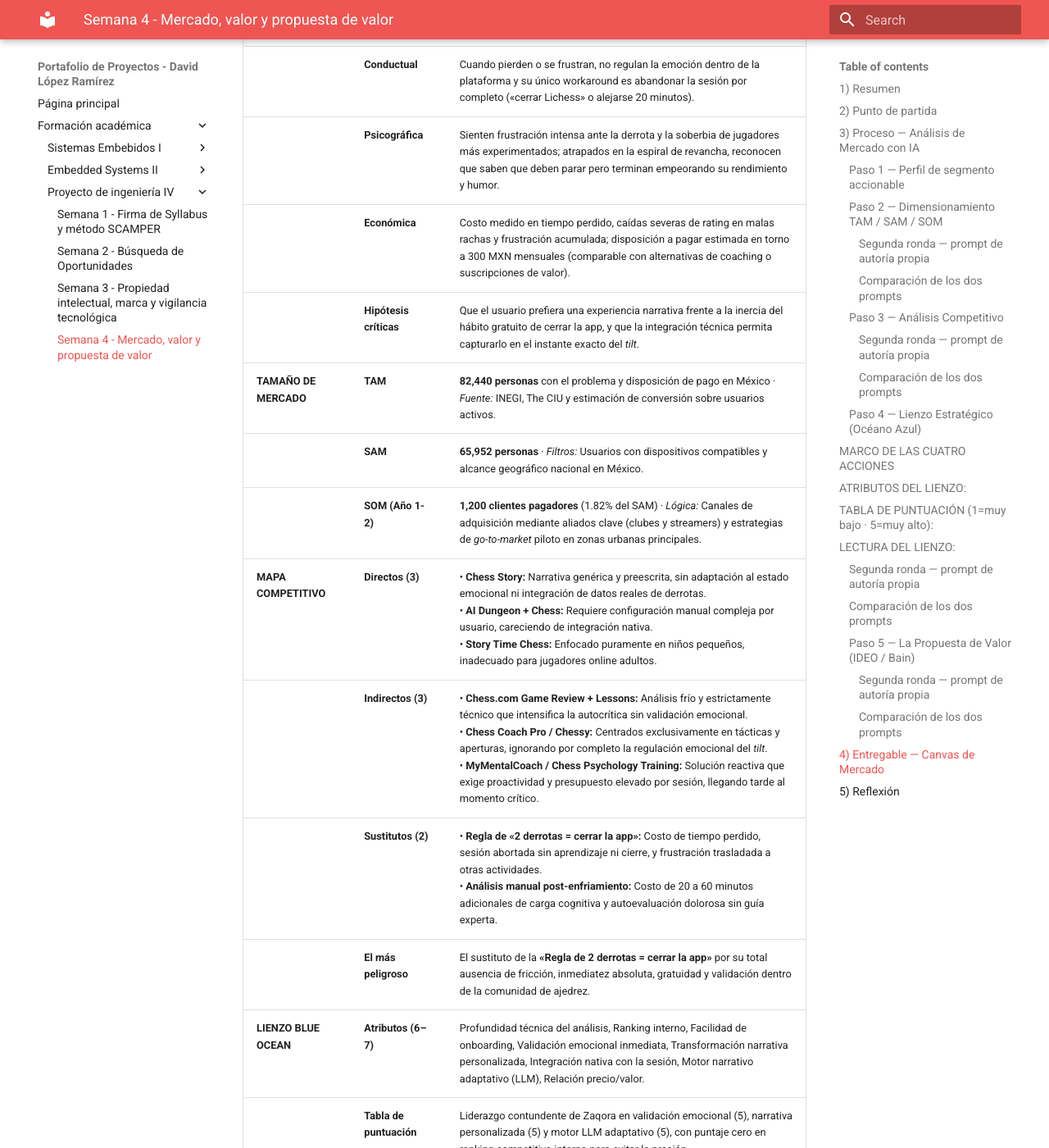
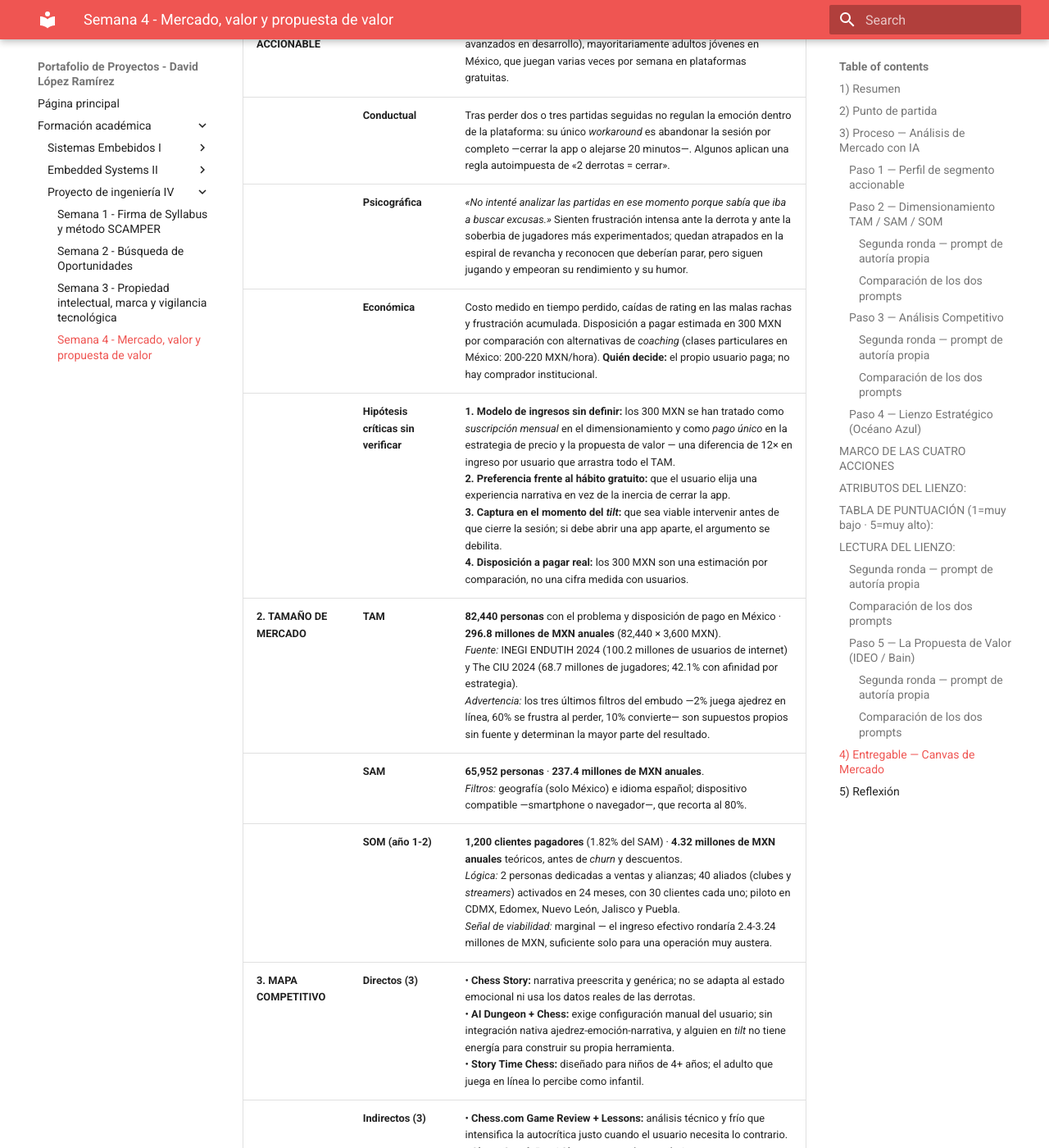
Before and after one commit to Vidddda/Portafolio-193167, an MkDocs documentation site: the page built from docs/pi4_s4.md, in a window 1280 px wide and 1400 px high, scrolled down 9672 px. Shown: the whole window at 82% size. Built offline with MkDocs 1.6.1 and Material for MkDocs 9.7.7, drawn with Linux system fonts in a browser that asks for light colours; some of the changed text lies outside the part shown.

Commit message:
PI4 S4: actualiza el Canvas de Mercado con los hallazgos vigentes
Reescribe el entregable siguiendo los campos de la plantilla del curso:
agrega las hipotesis criticas sin verificar (modelo de ingresos, habito
gratuito, captura en el tilt y disposicion a pagar), la advertencia
sobre los filtros sin fuente del TAM, la tabla de puntuacion completa
del lienzo y la advertencia de oceano rojo. Consolida los atributos del
lienzo de ocho a siete fusionando narrativa personalizada y motor LLM.

Co-Authored-By: Claude Opus 5 <noreply@anthropic.com>

```diff
--- a/docs/pi4_s4.md
+++ b/docs/pi4_s4.md
@@ -926,29 +926,42 @@ Los bloques anteriores corresponden al **prompt provisto por el profesor**, que
 
 ## 4) Entregable — Canvas de Mercado
 
+**Equipo:** _David López Ramírez_ · **Concepto:** _Zaqora_
 
 | Sección del Canvas | Componente | Descripción y Hallazgos |
 | :--- | :--- | :--- |
-| **SEGMENTO ACCIONABLE** | **Demográfica** | Jugadores de ajedrez online (Lichess/Chess.com) de nivel amateur (intermedios y avanzados en desarrollo), mayoritariamente adultos jóvenes en México. |
-| | **Conductual** | Cuando pierden o se frustran, no regulan la emoción dentro de la plataforma y su único workaround es abandonar la sesión por completo («cerrar Lichess» o alejarse 20 minutos). |
-| | **Psicográfica** | Sienten frustración intensa ante la derrota y la soberbia de jugadores más experimentados; atrapados en la espiral de revancha, reconocen que saben que deben parar pero terminan empeorando su rendimiento y humor. |
-| | **Económica** | Costo medido en tiempo perdido, caídas severas de rating en malas rachas y frustración acumulada; disposición a pagar estimada en torno a 300 MXN mensuales (comparable con alternativas de coaching o suscripciones de valor). |
-| | **Hipótesis críticas** | Que el usuario prefiera una experiencia narrativa frente a la inercia del hábito gratuito de cerrar la app, y que la integración técnica permita capturarlo en el instante exacto del *tilt*. |
-| **TAMAÑO DE MERCADO** | **TAM** | **82,440 personas** con el problema y disposición de pago en México · *Fuente:* INEGI, The CIU y estimación de conversión sobre usuarios activos. |
-| | **SAM** | **65,952 personas** · *Filtros:* Usuarios con dispositivos compatibles y alcance geográfico nacional en México. |
-| | **SOM (Año 1-2)** | **1,200 clientes pagadores** (1.82% del SAM) · *Lógica:* Canales de adquisición mediante aliados clave (clubes y streamers) y estrategias de *go-to-market* piloto en zonas urbanas principales. |
-| **MAPA COMPETITIVO** | **Directos (3)** | • **Chess Story:** Narrativa genérica y preescrita, sin adaptación al estado emocional ni integración de datos reales de derrotas.<br>• **AI Dungeon + Chess:** Requiere configuración manual compleja por usuario, careciendo de integración nativa.<br>• **Story Time Chess:** Enfocado puramente en niños pequeños, inadecuado para jugadores online adultos. |
-| | **Indirectos (3)** | • **Chess.com Game Review + Lessons:** Análisis frío y estrictamente técnico que intensifica la autocrítica sin validación emocional.<br>• **Chess Coach Pro / Chessy:** Centrados exclusivamente en tácticas y aperturas, ignorando por completo la regulación emocional del *tilt*.<br>• **MyMentalCoach / Chess Psychology Training:** Solución reactiva que exige proactividad y presupuesto elevado por sesión, llegando tarde al momento crítico. |
-| | **Sustitutos (2)** | • **Regla de «2 derrotas = cerrar la app»:** Costo de tiempo perdido, sesión abortada sin aprendizaje ni cierre, y frustración trasladada a otras actividades.<br>• **Análisis manual post-enfriamiento:** Costo de 20 a 60 minutos adicionales de carga cognitiva y autoevaluación dolorosa sin guía experta. |
-| | **El más peligroso** | El sustituto de la **«Regla de 2 derrotas = cerrar la app»** por su total ausencia de fricción, inmediatez absoluta, gratuidad y validación dentro de la comunidad de ajedrez. |
-| **LIENZO BLUE OCEAN** | **Atributos (6–7)** | Profundidad técnica del análisis, Ranking interno, Facilidad de onboarding, Validación emocional inmediata, Transformación narrativa personalizada, Integración nativa con la sesión, Motor narrativo adaptativo (LLM), Relación precio/valor. |
-| | **Tabla de puntuación** | Liderazgo contundente de Zaqora en validación emocional (5), narrativa personalizada (5) y motor LLM adaptativo (5), con puntaje cero en ranking competitivo interno para evitar la presión. |
+| **1. SEGMENTO ACCIONABLE** | **Demográfica** | Jugadores de ajedrez en línea de nivel amateur (intermedios y avanzados en desarrollo), mayoritariamente adultos jóvenes en México, que juegan varias veces por semana en plataformas gratuitas. |
+| | **Conductual** | Tras perder dos o tres partidas seguidas no regulan la emoción dentro de la plataforma: su único *workaround* es abandonar la sesión por completo —cerrar la app o alejarse 20 minutos—. Algunos aplican una regla autoimpuesta de «2 derrotas = cerrar». |
+| | **Psicográfica** | *«No intenté analizar las partidas en ese momento porque sabía que iba a buscar excusas.»* Sienten frustración intensa ante la derrota y ante la soberbia de jugadores más experimentados; quedan atrapados en la espiral de revancha y reconocen que deberían parar, pero siguen jugando y empeoran su rendimiento y su humor. |
+| | **Económica** | Costo medido en tiempo perdido, caídas de rating en las malas rachas y frustración acumulada. Disposición a pagar estimada en 300 MXN por comparación con alternativas de *coaching* (clases particulares en México: 200-220 MXN/hora). **Quién decide:** el propio usuario paga; no hay comprador institucional. |
+| | **Hipótesis críticas sin verificar** | **1. Modelo de ingresos sin definir:** los 300 MXN se han tratado como *suscripción mensual* en el dimensionamiento y como *pago único* en la estrategia de precio y la propuesta de valor — una diferencia de 12× en ingreso por usuario que arrastra todo el TAM.<br>**2. Preferencia frente al hábito gratuito:** que el usuario elija una experiencia narrativa en vez de la inercia de cerrar la app.<br>**3. Captura en el momento del *tilt*:** que sea viable intervenir antes de que cierre la sesión; si debe abrir una app aparte, el argumento se debilita.<br>**4. Disposición a pagar real:** los 300 MXN son una estimación por comparación, no una cifra medida con usuarios. |
+| **2. TAMAÑO DE MERCADO** | **TAM** | **82,440 personas** con el problema y disposición de pago en México · **296.8 millones de MXN anuales** (82,440 × 3,600 MXN).<br>*Fuente:* INEGI ENDUTIH 2024 (100.2 millones de usuarios de internet) y The CIU 2024 (68.7 millones de jugadores; 42.1% con afinidad por estrategia).<br>*Advertencia:* los tres últimos filtros del embudo —2% juega ajedrez en línea, 60% se frustra al perder, 10% convierte— son supuestos propios sin fuente y determinan la mayor parte del resultado. |
+| | **SAM** | **65,952 personas** · **237.4 millones de MXN anuales**.<br>*Filtros:* geografía (solo México) e idioma español; dispositivo compatible —smartphone o navegador—, que recorta al 80%. |
+| | **SOM (año 1-2)** | **1,200 clientes pagadores** (1.82% del SAM) · **4.32 millones de MXN anuales** teóricos, antes de *churn* y descuentos.<br>*Lógica:* 2 personas dedicadas a ventas y alianzas; 40 aliados (clubes y *streamers*) activados en 24 meses, con 30 clientes cada uno; piloto en CDMX, Edomex, Nuevo León, Jalisco y Puebla.<br>*Señal de viabilidad:* marginal — el ingreso efectivo rondaría 2.4-3.24 millones de MXN, suficiente solo para una operación muy austera. |
+| **3. MAPA COMPETITIVO** | **Directos (3)** | • **Chess Story:** narrativa preescrita y genérica; no se adapta al estado emocional ni usa los datos reales de las derrotas.<br>• **AI Dungeon + Chess:** exige configuración manual del usuario; sin integración nativa ajedrez-emoción-narrativa, y alguien en *tilt* no tiene energía para construir su propia herramienta.<br>• **Story Time Chess:** diseñado para niños de 4+ años; el adulto que juega en línea lo percibe como infantil. |
+| | **Indirectos (3)** | • **Chess.com Game Review + Lessons:** análisis técnico y frío que intensifica la autocrítica justo cuando el usuario necesita lo contrario.<br>• **Chess Coach Pro / Chessy:** centrados en tácticas y aperturas; ignoran la regulación emocional del *tilt*.<br>• **MyMentalCoach / Chess Psychology Training:** exigen iniciativa y presupuesto por sesión; llegan tarde al momento crítico. |
+| | **Sustitutos (2)** | • **Regla de «2 derrotas = cerrar la app»:** sesión abortada sin aprendizaje ni cierre emocional, y frustración trasladada a otras actividades.<br>• **Análisis manual tras enfriarse:** 20 a 60 minutos adicionales de carga cognitiva y autoevaluación dolorosa sin guía. |
+| | **El más peligroso** | La **regla de «2 derrotas = cerrar la app»**. No es un producto, es un hábito: cero fricción, gratuito, inmediato en el instante exacto del dolor y validado dentro de la comunidad. Zaqora no compite contra el análisis de Chess.com, compite contra el botón de cerrar la ventana. |
+| **4. LIENZO BLUE OCEAN** | **Atributos (7)** | Profundidad técnica del análisis · Ranking competitivo interno · Facilidad de *onboarding* · Validación emocional inmediata post-derrota · Transformación narrativa personalizada mediante LLM · Integración nativa con la sesión de juego · Relación precio/valor. |
+| | **Tabla de puntuación** | Zaqora lidera en validación emocional inmediata (5) y transformación narrativa personalizada (5), y puntúa **cero en ranking competitivo interno** — una decisión, no una carencia: el segmento ya tiene un rating, y ese número es precisamente la fuente de su frustración. *(Tabla completa debajo.)* |
 | | **El hueco azul** | Zaqora crea un espacio donde la derrota específica del usuario, en el momento exacto en que ocurre y sin salir de su sesión, se transforma en parte de una historia personal construida con sus propios datos. |
-| **PROPUESTA DE VALOR** | **Oferta técnica** | Una aplicación con inteligencia artificial que genera una historia narrativa personalizada a partir de tus partidas de ajedrez en Lichess, usando tu historial real de derrotas y victorias. |
-| | **Propuesta de valor** | *«Cuando pierdes en Lichess y estás por cerrar la app, Zaqora valida tu frustración y la convierte en el próximo capítulo de tu historia.»* |
-| | **Nivel Pirámide Bain** | Emocional |
-| | **Error de la 1ª versión** | Se enfocaba en describir las funcionalidades técnicas o analíticas del producto en lugar de conectar directamente con el sujeto en el momento exacto del dolor emocional frente a su alternativa competitiva. |
+| | **Advertencia de océano rojo** | En facilidad de *onboarding* Zaqora empata con Chess Story y queda por debajo del hábito de cerrar la app; en integración nativa con la sesión pierde 3 contra 5. Competir por fricción de instalación sería pelear en el terreno donde el hábito gratuito ya ganó. |
+| **5. PROPUESTA DE VALOR** | **Oferta (descripción técnica)** | Una aplicación con inteligencia artificial que genera una historia narrativa personalizada a partir de tus partidas de ajedrez, usando tu historial real de derrotas y victorias. |
+| | **Propuesta de valor** (23 palabras) | *«Cuando pierdes en Lichess y estás por cerrar la app, Zaqora valida tu frustración y la convierte en el próximo capítulo de tu historia.»* |
+| | **Nivel en pirámide de Bain** | **Emocional.** El atributo que domina el lienzo —validación emocional inmediata— no es una función, es un alivio afectivo en el momento de la derrota. El motor narrativo podría empujar hacia lo transformador, pero prometerlo hoy, sin evidencia de retención, sería exagerar. |
+| | **Error de la 1ª versión** | **Describir el producto en lugar del valor.** Se enfocaba en las funcionalidades técnicas y analíticas en vez de situar al usuario en el instante exacto del dolor frente a su alternativa actual. La corrección fue cambiar el sujeto de la frase: del producto a la persona. |
 
+**Tabla de puntuación del lienzo** (1 = muy bajo · 5 = muy alto):
+
+| Atributo | Chess.com Lessons | Chess Story | Regla «2 derrotas» | **Zaqora** |
+| :--- | :---: | :---: | :---: | :---: |
+| Profundidad técnica del análisis | 5 | 1 | 1 | **2** |
+| Ranking competitivo interno | 4 | 1 | 1 | **0** |
+| Facilidad de *onboarding* | 3 | 4 | 5 | **4** |
+| Validación emocional inmediata | 1 | 1 | 2 | **5** |
+| Transformación narrativa personalizada (LLM) | 0 | 2 | 0 | **5** |
+| Integración nativa con la sesión | 1 | 0 | 5 | **3** |
+| Relación precio/valor | 3 | 4 | 5 | **3** |
 ---
 
 ## 5) Reflexión
```
